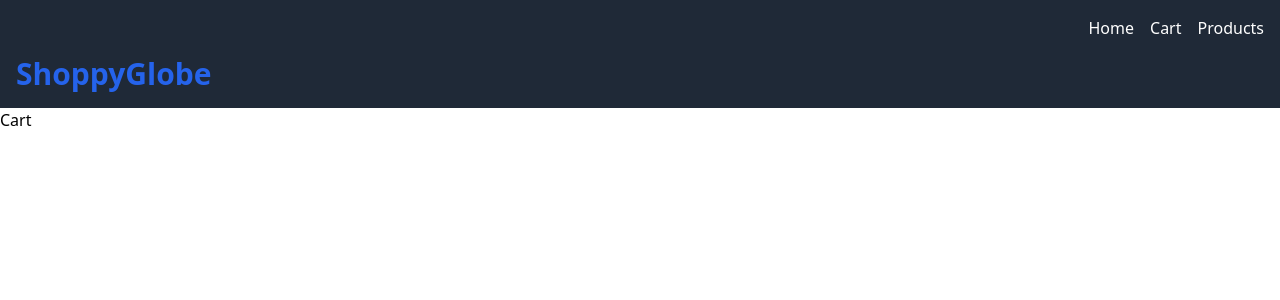
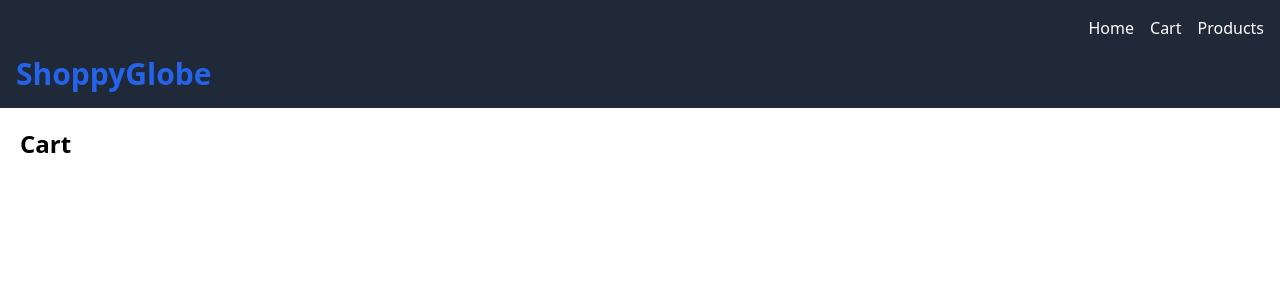
Before and after one commit to shibsankarBera/shoppyglob-ecom, a React (Vite) app: page /cart in a window 1280 px wide. Shown: the top 300 px of the page. Built offline with nearby package versions, Linux system fonts and the light colour scheme.

Commit message:
completed products and cart system with add remove quantity and total price using localStorage

```diff
--- a/src/App.jsx
+++ b/src/App.jsx
@@ -3,6 +3,7 @@ import {  Routes, Route } from "react-router-dom";
 import Header from "./components/Header";
 import Products from "./pages/Products";
 import ProductDetails from "./pages/ProductDetails";
+import Cart from "./pages/Cart";
 
 function App() {
   return ( <>
@@ -10,9 +11,10 @@ function App() {
 
       <Routes>
         <Route path="/" element={<h1>Home</h1>} />
-        <Route path="/cart" element={<h1>Cart</h1>} />
+
         <Route path="/products" element={<Products />} />
        <Route path="/product/:id" element={<ProductDetails />} />
+       <Route path="/cart" element={<Cart />} />
       </Routes>
     </>
   )
--- /dev/null
+++ b/src/pages/Cart.jsx
@@ -0,0 +1,28 @@
+import { useEffect, useState } from "react";
+
+function Cart() {
+  const [cart, setCart] = useState([]);
+
+  useEffect(() => {
+    const data = JSON.parse(localStorage.getItem("cart")) || [];
+    setCart(data);
+  }, []);
+
+  return (
+    <div className="p-5">
+      <h1 className="text-2xl font-bold mb-4">Cart</h1>
+
+      {cart.map((item, index) => (
+        <div key={index} className="border p-3 mb-3 flex gap-4">
+          <img src={item.image} className="h-20" />
+          <div>
+            <h2>{item.title}</h2>
+            <p>${item.price}</p>
+          </div>
+        </div>
+      ))}
+    </div>
+  );
+}
+
+export default Cart;
--- a/src/pages/Products.jsx
+++ b/src/pages/Products.jsx
@@ -7,7 +7,8 @@ function Products() {
   const [search, setSearch] = useState("");
   const [products, setProducts] = useState([]);
   const [cart, setCart] = useState([]);
-  ///save carts
+
+  //Load cart from localStorage
   useEffect(() => {
     const savedCart = JSON.parse(localStorage.getItem("cart")) || [];
     setCart(savedCart);
@@ -25,11 +26,16 @@ function Products() {
   const filteredProducts = products.filter((item) =>
     item.title.toLowerCase().includes(search.toLowerCase()),
   );
+  //Save cart to localStorage
+  useEffect(() => {
+    localStorage.setItem("cart", JSON.stringify(cart));
+  }, [cart]);
   ///handel add to cart func
   const handleAddToCart = (product) => {
     const updated = [...cart, { ...product, qty: 1 }];
     setCart(updated);
   };
+  l;
 
   return (
     <div className="p-5">
@@ -53,7 +59,12 @@ function Products() {
               />
               <h2>{item.title}</h2>
               <p>${item.price}</p>
-              <button onClick={() => handleAddToCart(item)}>Add to Cart</button>
+              <button
+                onClick={() => handleAddToCart(item)}
+                className="bg-blue-500 text-white px-3 py-1 mt-2"
+              >
+                Add to Cart
+              </button>
             </div>
           </Link>
         ))}
```
